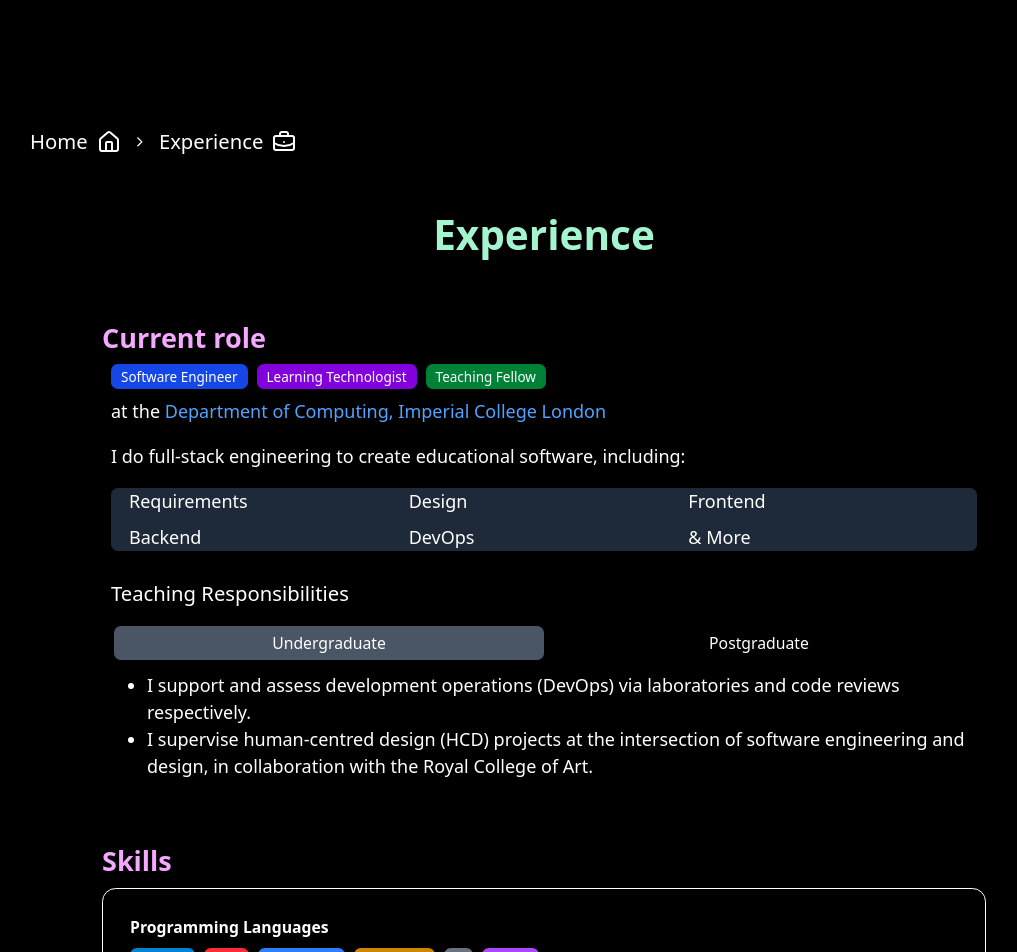
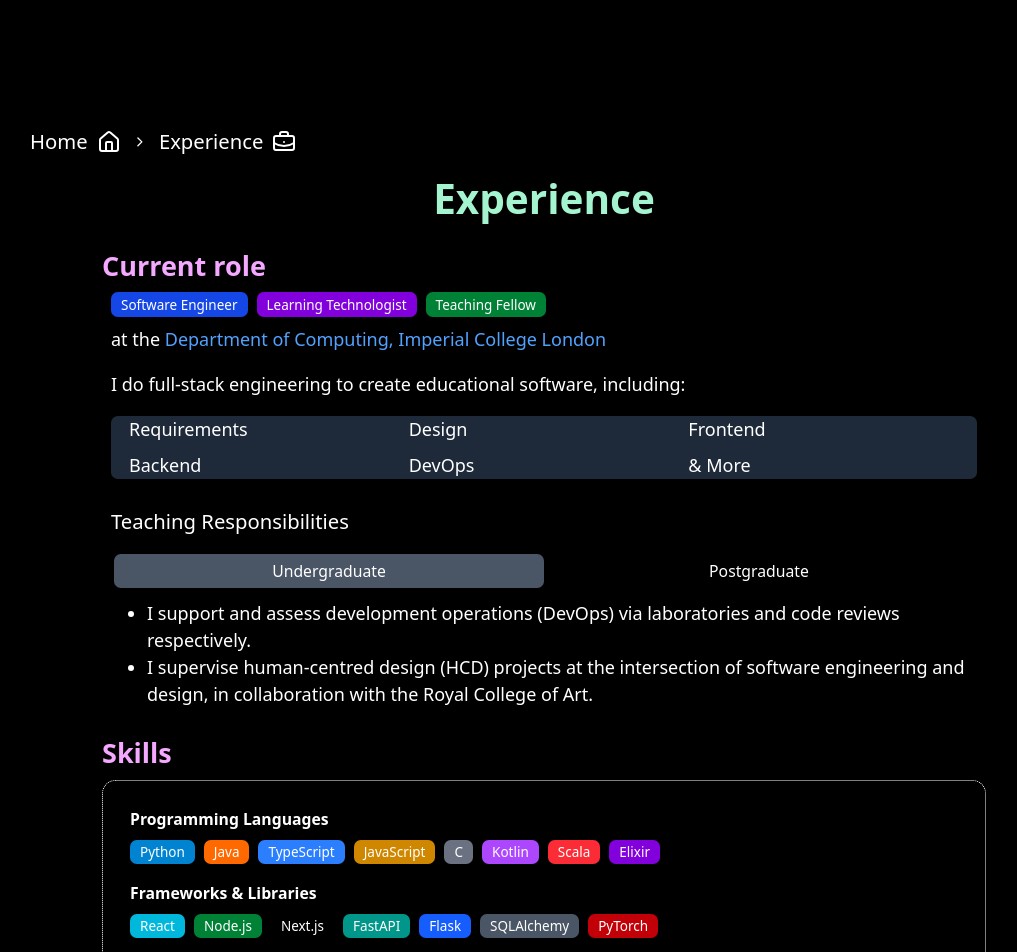
Before and after one commit to zaki-amin/personal-website, a Next.js app: page /experience in a window 1280 px wide. Shown: the top 952 px of the page, without its empty margins (96-1113 px from the left). Built offline with nearby package versions, Linux system fonts and the light colour scheme.

Commit message:
style: improvements on borders and spacing

```diff
--- a/src/app/experience/page.tsx
+++ b/src/app/experience/page.tsx
@@ -15,7 +15,7 @@ export const metadata = {
 export default function Experience() {
   return (
     <PageFrame>
-      <div className='h-screen flex flex-col py-16 gap-12'>
+      <div className='h-screen flex flex-col py-16 gap-4'>
         <BreadcrumbWithIcon icon={<ExperienceIcon />} />
         <PageHeader title='Experience' />
 
--- a/src/myComponents/contact/EmailForm.tsx
+++ b/src/myComponents/contact/EmailForm.tsx
@@ -38,7 +38,7 @@ const EmailForm: FC = () => {
   })
 
   return (
-    <Card className='px-4'>
+    <Card className='px-4 border-dashed'>
       <>
         <form onSubmit={handleSubmit(onSubmit)}>
           <input
--- a/src/myComponents/experience/SkillsBadges.tsx
+++ b/src/myComponents/experience/SkillsBadges.tsx
@@ -28,26 +28,28 @@ const SkillsDisplay: FC = () => {
   const skills = {
     languages: [
       { name: 'Python', color: 'bg-sky-600' },
-      { name: 'Java', color: 'bg-red-500' },
+      { name: 'Java', color: 'bg-orange-500' },
       { name: 'TypeScript', color: 'bg-blue-500' },
       { name: 'JavaScript', color: 'bg-yellow-600' },
       { name: 'C', color: 'bg-gray-500' },
       { name: 'Kotlin', color: 'bg-purple-500' },
+      { name: 'Scala', color: 'bg-red-500' },
+      { name: 'Elixir', color: 'bg-purple-700' },
     ],
     frameworks: [
       { name: 'React', color: 'bg-cyan-500' },
       { name: 'Node.js', color: 'bg-green-700' },
       { name: 'Next.js', color: 'bg-black' },
       { name: 'FastAPI', color: 'bg-teal-600' },
-      { name: 'Flask', color: 'bg-gray-700' },
-      { name: 'Django', color: 'bg-emerald-600' },
+      { name: 'Flask', color: 'bg-blue-600' },
+      { name: 'SQLAlchemy', color: 'bg-gray-600' },
       { name: 'PyTorch', color: 'bg-red-700' },
     ],
   }
 
   return (
-    <div className='space-y-6'>
-      <Card>
+    <div>
+      <Card className='border-dotted'>
         <CardContent>
           <div className='space-y-4'>
             <SkillCategory
```
